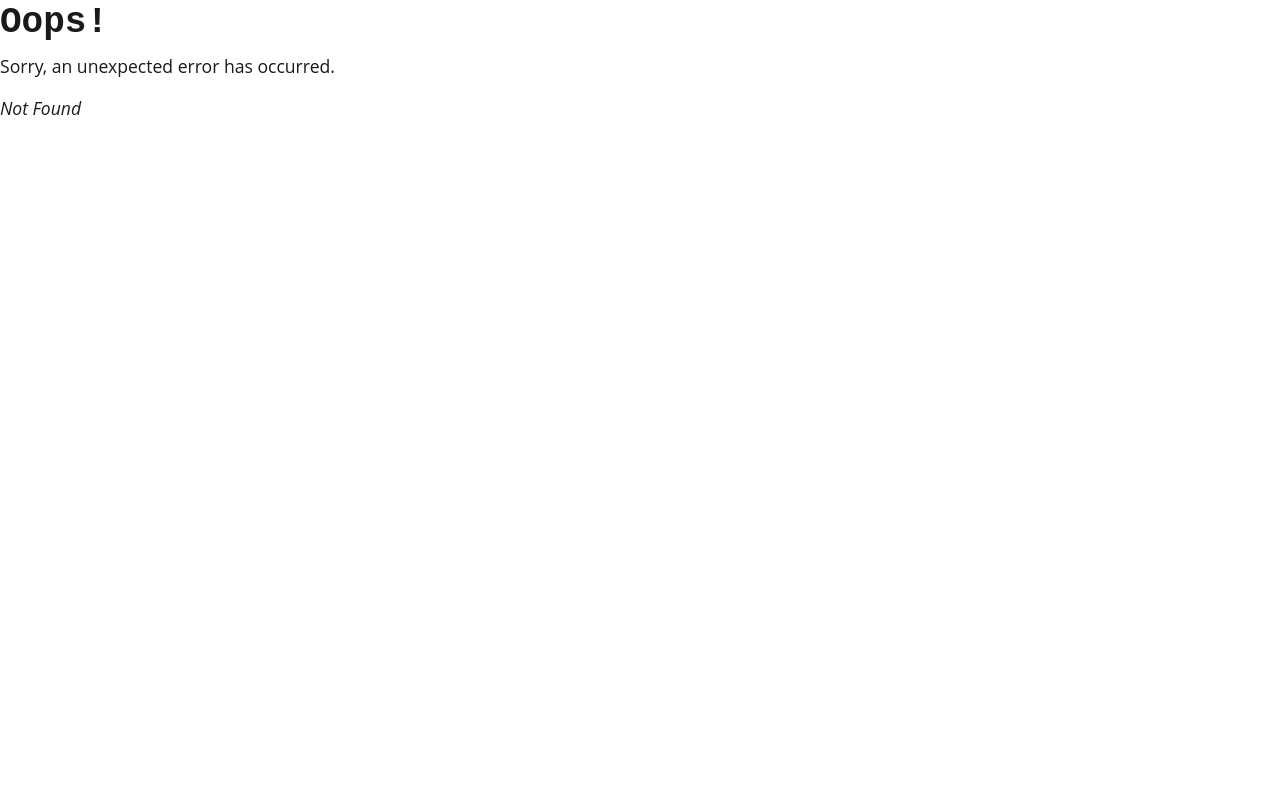
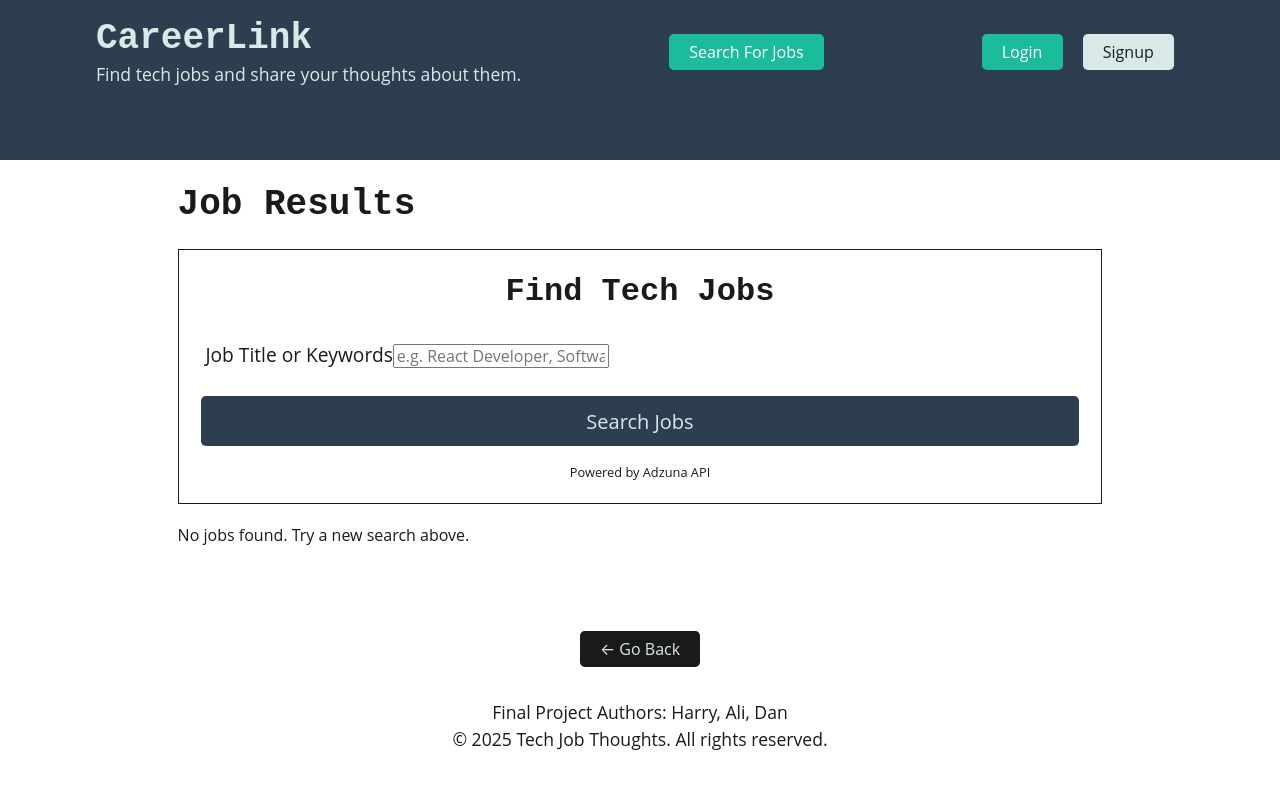
Before and after one commit to Alioune-Ndoye/TalkJob, a React (Vite) app in the folder client/: page /job-results in a window 1280 px wide. Before the commit this address had no page. Shown: the top 788 px of the page. Built offline with nearby package versions, Linux system fonts and the light colour scheme.

Commit message:
search page implemented

```diff
--- a/client/src/components/Header/index.tsx
+++ b/client/src/components/Header/index.tsx
@@ -3,30 +3,26 @@ import { useState, type MouseEvent } from 'react';
 import Auth from '../../utils/auth';
 
 const Header = () => {
-  const [searchTerm, setSearchTerm] = useState('');
+  const [] = useState('');
 
   const logout = (event: MouseEvent<HTMLButtonElement>) => {
     event.preventDefault();
     Auth.logout();
   };
 
-  const handleSearch = (event: MouseEvent<HTMLButtonElement>) => {
-    event.preventDefault();
-    // This function would trigger your job API search
-    console.log('Searching for jobs:', searchTerm);
-    // You would typically navigate to search results page or update state here
-  };
 
   return (
     <header className="bg-primary text-light py-3">
       <div className="container flex-row justify-space-between-lg justify-center align-center">
         <div>
           <Link className="text-light" to="/">
-            <h1 className="m-0">Tech Job Thoughts</h1>
+            <h1 className="m-0">CareerLink</h1>
           </Link>
           <p className="m-0">Find tech jobs and share your thoughts about them.</p>
         </div>
-
+        <Link className="btn btn-info m-2" to="/job-results">
+                Search For Jobs
+              </Link>
 
 
         <nav className="flex-row">
@@ -38,12 +34,7 @@ const Header = () => {
               <Link className="btn btn-info m-2" to="/me">
                 {Auth.getProfile().data.username}'s profile
               </Link>
-              <Link className="btn btn-light m-2" to="/search-jobs">
-                Search for Jobs
-              </Link>
-              <Link className="btn btn-light m-2" to="/saved-jobs">
-                Saved Jobs
-              </Link>
+
               <button className="btn btn-light m-2" onClick={logout}>
                 Logout
               </button>
--- /dev/null
+++ b/client/src/components/SearchForm/index.tsx
@@ -0,0 +1,113 @@
+import { useState, FormEvent, ChangeEvent } from 'react';
+import { useNavigate } from 'react-router-dom';
+
+// Types for Adzuna API responses
+interface AdzunaJob {
+  id: string;
+  title: string;
+  company: {
+    display_name: string;
+  };
+  location: {
+    display_name: string;
+  };
+  description: string;
+  created: string;
+  redirect_url: string;
+}
+
+interface AdzunaSearchProps {
+  onResultsFound?: (jobs: AdzunaJob[]) => void;
+}
+
+const AdzunaJobSearch: React.FC<AdzunaSearchProps> = ({ onResultsFound }) => {
+  const navigate = useNavigate();
+  const [isLoading, setIsLoading] = useState(false);
+  const [error, setError] = useState<string | null>(null);
+
+  // Form state - only job title/keywords
+  const [searchTerm, setSearchTerm] = useState('');
+
+  const handleSubmit = async (e: FormEvent) => {
+    e.preventDefault();
+    setIsLoading(true);
+    setError(null);
+
+    try {
+      // Using API credentials
+      const APP_ID = '56112127';
+      const APP_KEY = 'bbf7e0333fc224241d011f5dc83a4616';
+
+      // Building the API URL with search parameters
+      let apiUrl = `https://api.adzuna.com/v1/api/jobs/us/search/1?app_id=${APP_ID}&app_key=${APP_KEY}&results_per_page=10`;
+
+      if (searchTerm) {
+        apiUrl += `&what=${encodeURIComponent(searchTerm)}`;
+      }
+
+      const response = await fetch(apiUrl);
+
+      if (!response.ok) {
+        throw new Error(`Error: ${response.status}`);
+      }
+
+      const data = await response.json();
+
+      // If callback provided, send results to parent component
+      if (onResultsFound) {
+        onResultsFound(data.results);
+      } else {
+        // Otherwise navigate to results page with data
+        navigate('/job-results', { state: { jobs: data.results } });
+      }
+
+    } catch (err) {
+      setError(err instanceof Error ? err.message : 'An unexpected error occurred');
+      console.error('Job search error:', err);
+    } finally {
+      setIsLoading(false);
+    }
+  };
+
+  return (
+    <div className="job-search-container card p-4 bg-white shadow-sm mb-4">
+      <h2 className="text-center mb-4">Find Tech Jobs</h2>
+
+      <form onSubmit={handleSubmit} className="d-flex flex-column">
+        <div className="mb-3">
+          <label htmlFor="searchTerm" className="form-label">Job Title or Keywords</label>
+          <input
+            type="text"
+            className="form-control"
+            id="searchTerm"
+            placeholder="e.g. React Developer, Software Engineer, Data Scientist"
+            value={searchTerm}
+            onChange={(e: ChangeEvent<HTMLInputElement>) => setSearchTerm(e.target.value)}
+          />
+        </div>
+
+        <button
+          type="submit"
+          className="btn btn-primary btn-lg mt-2 align-self-center"
+          disabled={isLoading}
+        >
+          {isLoading ? 'Searching...' : 'Search Jobs'}
+        </button>
+      </form>
+
+      {error && (
+        <div className="alert alert-danger mt-3" role="alert">
+          {error}
+        </div>
+      )}
+
+      <div className="text-center mt-3">
+        <small className="text-muted">
+          Powered by Adzuna API
+        </small>
+      </div>
+    </div>
+  );
+};
+
+export default AdzunaJobSearch;
--- a/client/src/pages/Home.tsx
+++ b/client/src/pages/Home.tsx
@@ -1,8 +1,6 @@
 import { useQuery } from '@apollo/client';
-
 import ThoughtList from '../components/ThoughtList/index.tsx';
 import ThoughtForm from '../components/ThoughtForm/index.tsx';
-
 import { QUERY_THOUGHTS } from '../utils/queries.ts';
 
 const Home = () => {
@@ -10,22 +8,22 @@ const Home = () => {
   const thoughts = data?.thoughts || [];
 
   return (
-    <main>
-      <div className="flex-row justify-center">
-        <div
-          className="col-12 col-md-10 mb-3 p-3"
-          style={{ border: '1px dotted #1a1a1a' }}
-        >
+    <main className="flex justify-center items-center min-h-screen bg-gray-100">
+      {/* Container for centering */}
+      <div className="container mx-auto max-w-4xl p-6 bg-white shadow-lg rounded-lg">
+        <h2 className="text-center text-2xl font-bold mb-4">Welcome to CareerLink</h2>
+
+        {/* Thought Form */}
+        <div className="mb-6">
           <ThoughtForm />
         </div>
-        <div className="col-12 col-md-8 mb-3">
+
+        {/* Thought List */}
+        <div>
           {loading ? (
-            <div>Loading...</div>
+            <div className="text-center text-gray-500">Loading...</div>
           ) : (
-            <ThoughtList
-              thoughts={thoughts}
-              title="Some Feed for Thought(s)..."
-            />
+            <ThoughtList thoughts={thoughts} title="Some Feed for Thought(s)..." />
           )}
         </div>
       </div>
--- /dev/null
+++ b/client/src/pages/JobResultsPage.tsx
@@ -0,0 +1,69 @@
+import { useLocation } from 'react-router-dom';
+import AdzunaJobSearch from "../components/SearchForm";
+
+// Define the job type (you might want to move this to a types file)
+interface AdzunaJob {
+  id: string;
+  title: string;
+  company: {
+    display_name: string;
+  };
+  location: {
+    display_name: string;
+  };
+  description: string;
+  created: string;
+  redirect_url: string;
+}
+
+const JobResultsPage = () => {
+  const location = useLocation();
+  const jobs = (location.state as { jobs: AdzunaJob[] })?.jobs || [];
+
+  return (
+    <div className="container py-4">
+      <h1 className="mb-4">Job Results</h1>
+
+      {/* Keep the search form if you want users to search again */}
+      <AdzunaJobSearch />
+
+      {/* Display results */}
+      {jobs.length > 0 ? (
+        <div className="mt-4">
+          <h3>Found {jobs.length} jobs</h3>
+          <div className="row">
+            {jobs.map((job) => (
+              <div key={job.id} className="col-md-6 col-lg-4 mb-3">
+                <div className="card h-100">
+                  <div className="card-body">
+                    <h5 className="card-title">{job.title}</h5>
+                    <p className="card-text">
+                      <strong>Company:</strong> {job.company.display_name}<br />
+                      <strong>Location:</strong> {job.location.display_name}<br />
+                      <small>Posted: {new Date(job.created).toLocaleDateString()}</small>
+                    </p>
+                    <p className="card-text">{job.description.substring(0, 150)}...</p>
+                    <a
+                      href={job.redirect_url}
+                      target="_blank"
+                      rel="noopener noreferrer"
+                      className="btn btn-primary"
+                    >
+                      View Job
+                    </a>
+                  </div>
+                </div>
+              </div>
+            ))}
+          </div>
+        </div>
+      ) : (
+        <div className="alert alert-info mt-4">
+          No jobs found. Try a new search above.
+        </div>
+      )}
+    </div>
+  );
+};
+
+export default JobResultsPage;
```
Also changed, not shown: client/src/main.tsx (+19 -10 lines).
